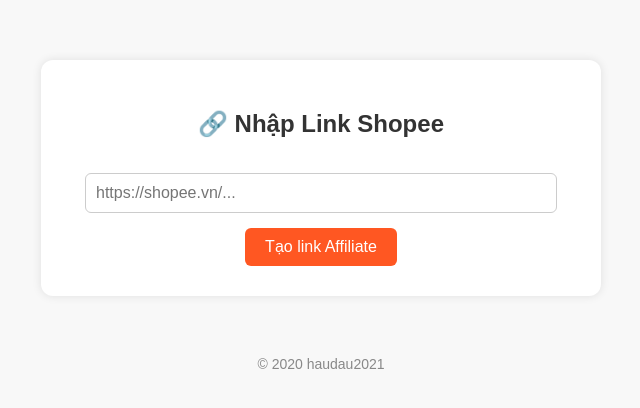
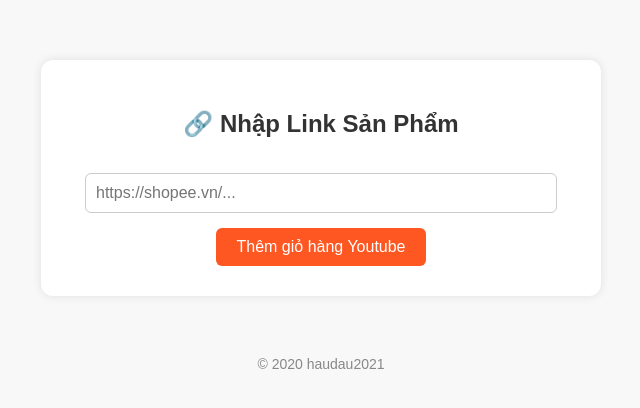
Before and after one commit to haudau2021/getlinkshope-ytb, a Flask app: template templates/index.html in a window 1280 px wide. Shown: the top 408 px of the page, without its empty margins (319-959 px from the left). Run offline with Flask 3, Linux system fonts and the light colour scheme; the template is opened without the code that fills it: most values are stand-ins (such as "Sample title", 1, 10 or a date in 2020).

Commit message:
Update index.html

```diff
--- a/templates/index.html
+++ b/templates/index.html
@@ -1,19 +1,20 @@
 <!DOCTYPE html>
-<html lang="vi">
+<html>
 <head>
-  <meta charset="UTF-8">
-  <title>Rút gọn link Shopee</title>
-  <link rel="stylesheet" href="/static/style.css">
+    <title>Get Link Shopee</title>
+    <link rel="stylesheet" href="{{ url_for('static', filename='style.css') }}">
 </head>
 <body>
-  <div class="container">
-    <h2>🔗 Nhập Link Shopee</h2>
+<div class="container">
+    <h2>🔗 Nhập Link Sản Phẩm</h2>
     <form method="POST">
-      <input type="text" name="shopee_link" placeholder="https://shopee.vn/..." required>
-      <button type="submit">Tạo link Affiliate</button>
+        <input type="text" name="shopee_link" placeholder="https://shopee.vn/..." required>
+        <button type="submit">Thêm giỏ hàng Youtube</button>
     </form>
-    {% if error %}<p class="error">{{ error }}</p>{% endif %}
-  </div>
-  <p class="footer">© {{ now.year if now else "2025" }} haudau2021</p>
+    {% if error %}
+        <p class="error">{{ error }}</p>
+    {% endif %}
+</div>
+<div class="footer">© {{ now.year }} haudau2021</div>
 </body>
 </html>
```
